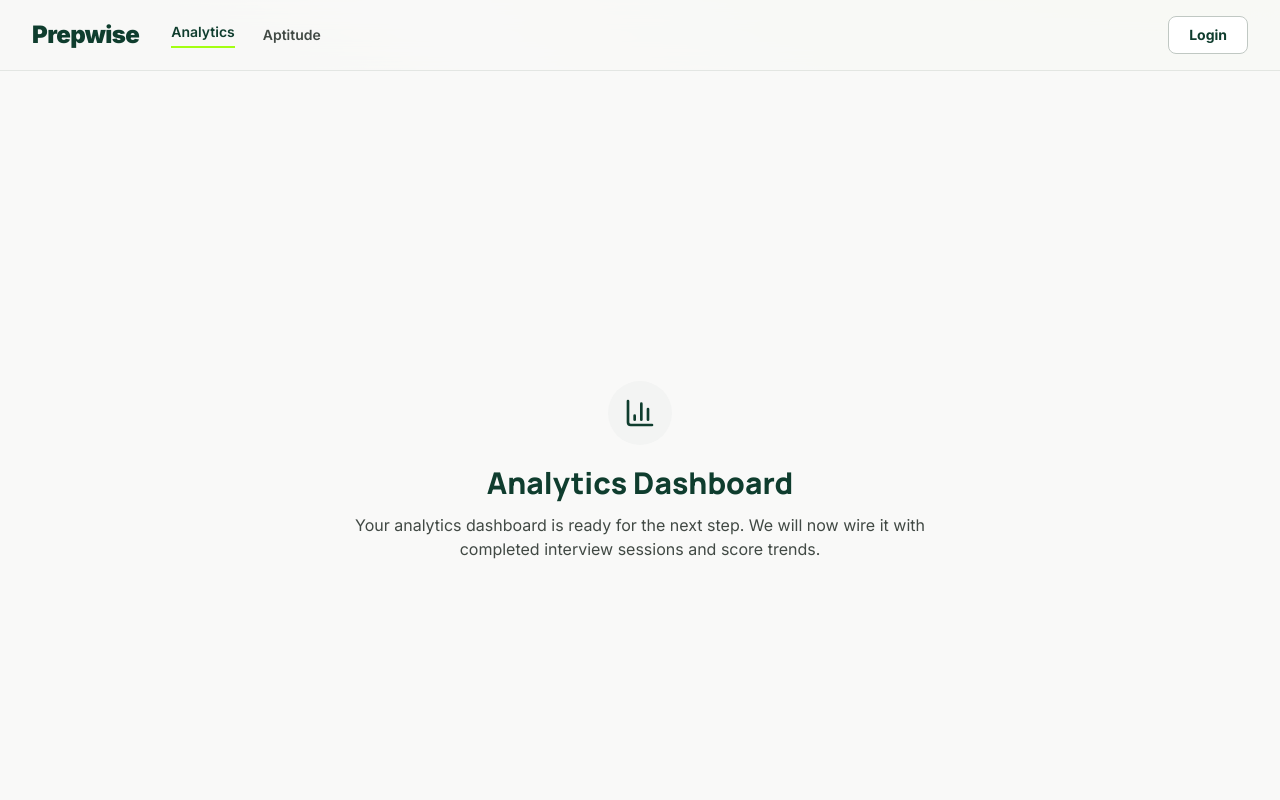
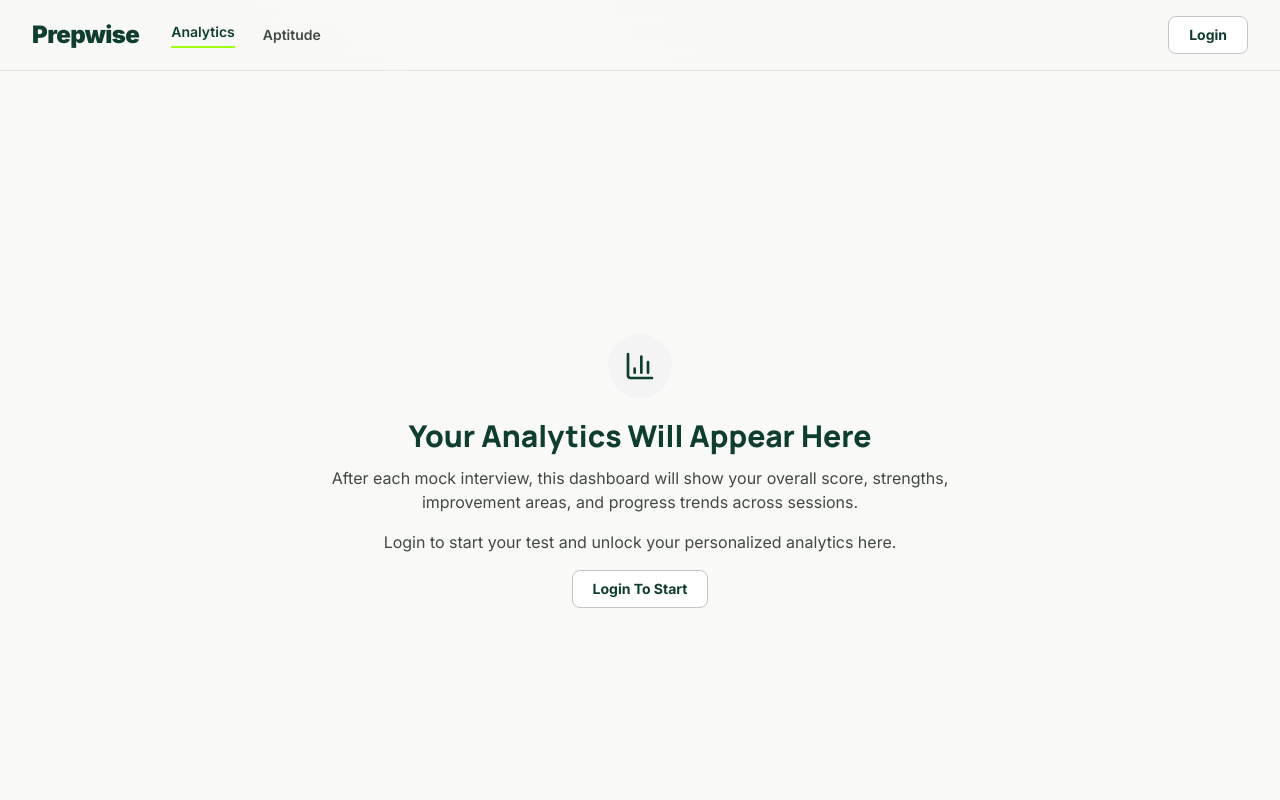
Before and after one commit to Shriya-25/Prepwise, a Next.js app: page /analytics in a window 1280 px wide. Shown: the top 800 px of the page. Built offline with nearby package versions, Linux system fonts and the light colour scheme; no server answers.

Commit message:
Update analytics messaging for logged-out users

```diff
--- a/app/analytics/page.tsx
+++ b/app/analytics/page.tsx
@@ -1,17 +1,44 @@
+import Link from "next/link";
+import { cookies } from "next/headers";
 import { BarChart3 } from "lucide-react";
 
-export default function AnalyticsPage() {
+export default async function AnalyticsPage() {
+  const cookieStore = await cookies();
+  const isLoggedIn = Boolean(cookieStore.get("prepwise_session")?.value);
+
   return (
     <div className="min-h-screen bg-[var(--surface)] text-[var(--on-surface)]">
       <main className="mx-auto flex min-h-screen w-full max-w-5xl flex-col items-center justify-center px-6 text-center">
         <div className="mb-5 flex h-16 w-16 items-center justify-center rounded-full bg-[var(--surface-low)] text-[var(--primary)]">
           <BarChart3 className="h-8 w-8" />
         </div>
-        <h1 className="mb-3 text-3xl font-extrabold text-[var(--primary)]">Analytics Dashboard</h1>
-        <p className="max-w-xl text-[var(--on-surface-variant)]">
-          Your analytics dashboard is ready for the next step. We will now wire it with
-          completed interview sessions and score trends.
-        </p>
+        <h1 className="mb-3 text-3xl font-extrabold text-[var(--primary)]">
+          {isLoggedIn ? "Analytics Dashboard" : "Your Analytics Will Appear Here"}
+        </h1>
+        {isLoggedIn ? (
+          <p className="max-w-xl text-[var(--on-surface-variant)]">
+            Track your interview scores, question-wise feedback trends, and progress
+            over time in one place.
+          </p>
+        ) : (
+          <div className="max-w-2xl space-y-4">
+            <p className="text-[var(--on-surface-variant)]">
+              After each mock interview, this dashboard will show your overall score,
+              strengths, improvement areas, and progress trends across sessions.
+            </p>
+            <p className="text-[var(--on-surface-variant)]">
+              Login to start your test and unlock your personalized analytics here.
+            </p>
+            <div>
+              <Link
+                href="/login"
+                className="inline-flex rounded-lg border border-[var(--outline-variant)] bg-white px-5 py-2 text-sm font-bold text-[var(--primary)] transition-all duration-200 hover:-translate-y-0.5 hover:border-[var(--primary-container)] hover:bg-[var(--primary-container)] hover:text-white hover:shadow-md active:translate-y-0 active:scale-[0.98]"
+              >
+                Login To Start
+              </Link>
+            </div>
+          </div>
+        )}
       </main>
     </div>
   );
```
